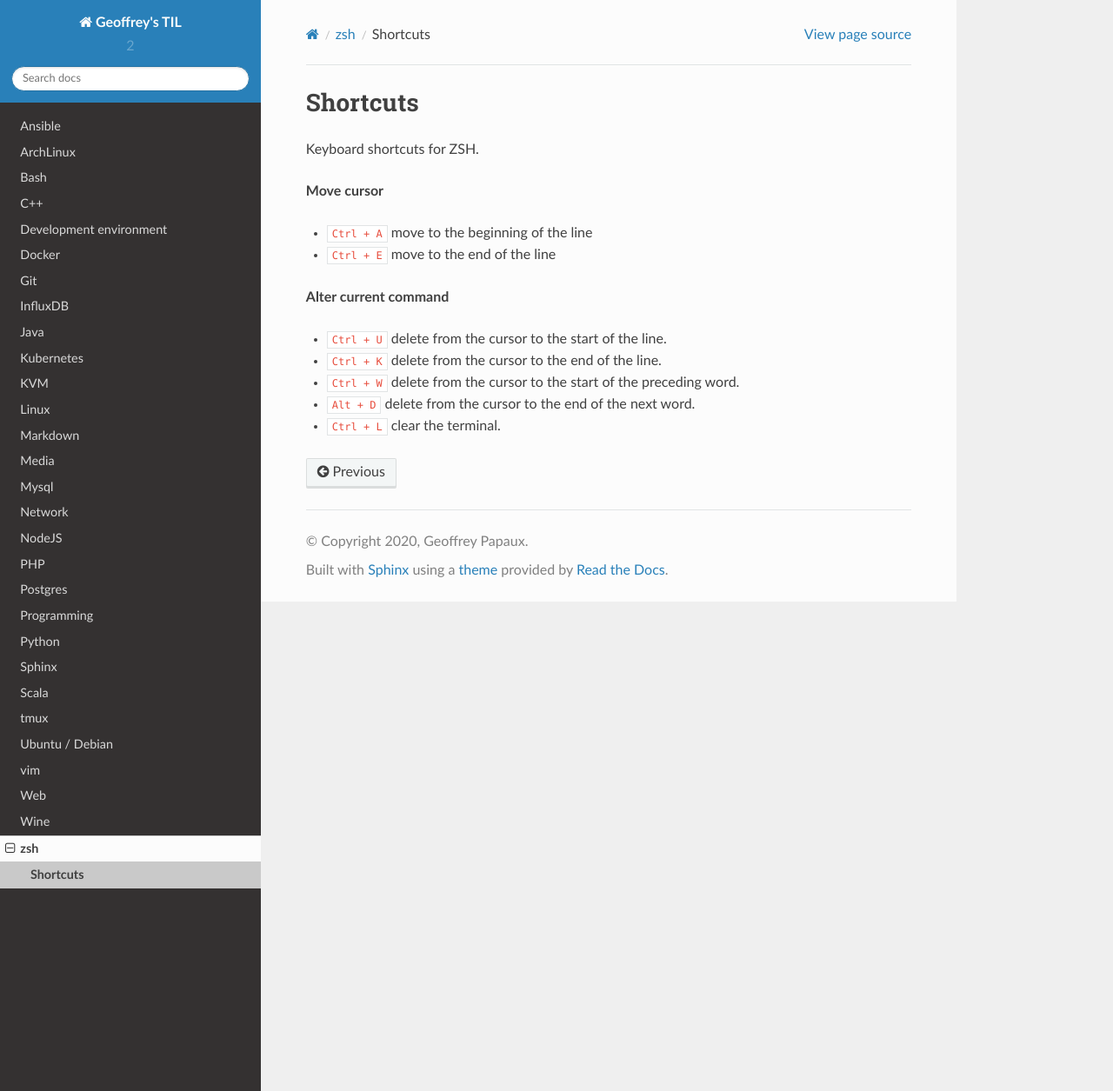
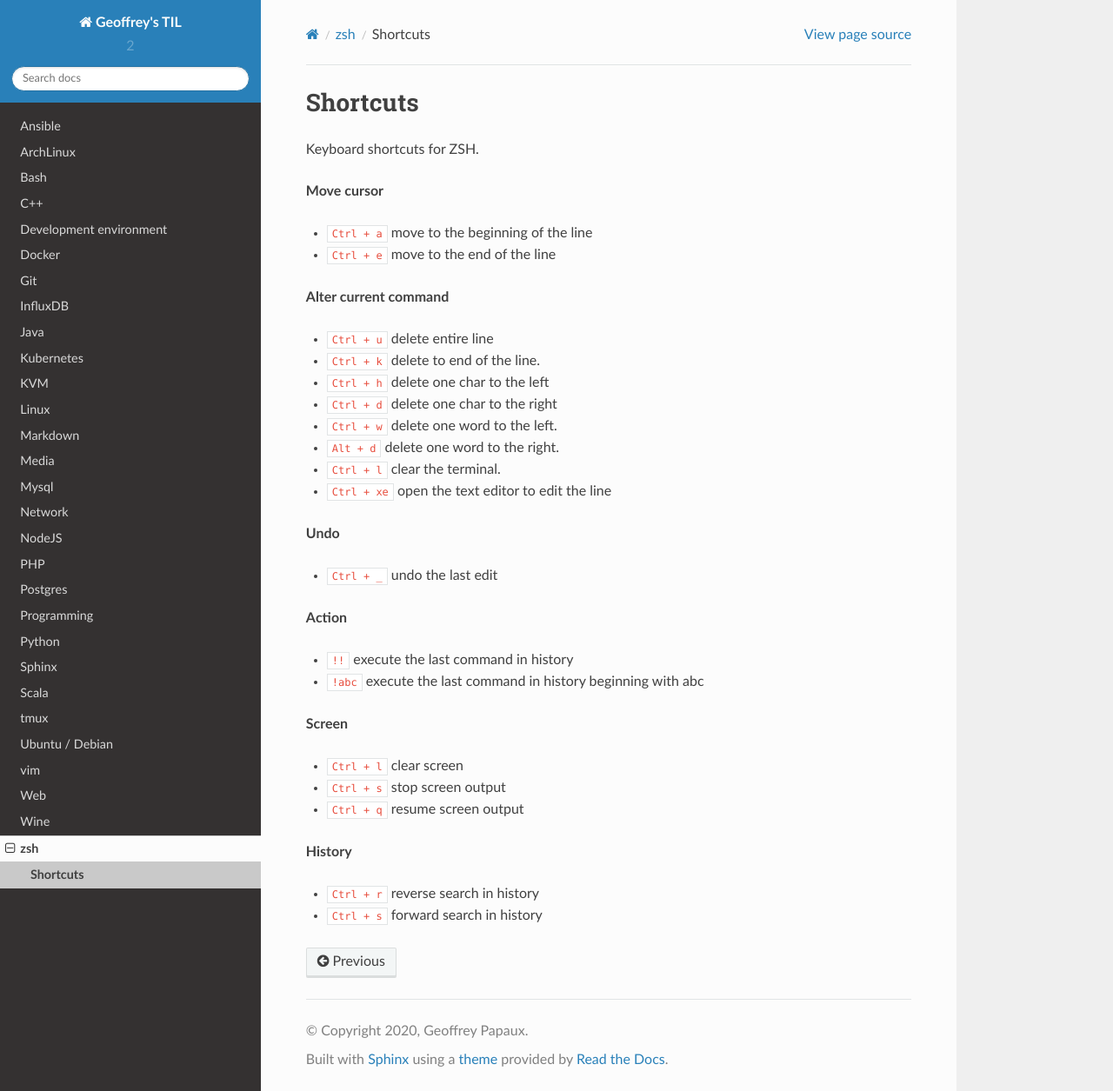
Before and after one commit to papaux/til, a Sphinx documentation site: the page built from source/zsh/shortcuts.rst, in a window 1280 px wide and 1255 px high. Shown: the whole window at 87% size. Built offline with Sphinx 7.4.7 and the Read the Docs theme 2.0.0, drawn with Linux system fonts in a browser that asks for light colours.

Commit message:
zsh: new keyboard shortcuts

```diff
--- a/source/zsh/shortcuts.rst
+++ b/source/zsh/shortcuts.rst
@@ -5,13 +5,36 @@ Keyboard shortcuts for ZSH.
 
 **Move cursor**
 
-- ``Ctrl + A`` move to the beginning of the line
-- ``Ctrl + E`` move to the end of the line
+- ``Ctrl + a`` move to the beginning of the line
+- ``Ctrl + e`` move to the end of the line
 
 **Alter current command**
 
-- ``Ctrl + U`` delete from the cursor to the start of the line.
-- ``Ctrl + K`` delete from the cursor to the end of the line.
-- ``Ctrl + W`` delete from the cursor to the start of the preceding word.
-- ``Alt + D`` delete from the cursor to the end of the next word.
-- ``Ctrl + L`` clear the terminal.
+- ``Ctrl + u`` delete entire line
+- ``Ctrl + k`` delete to end of the line.
+- ``Ctrl + h`` delete one char to the left
+- ``Ctrl + d`` delete one char to the right
+- ``Ctrl + w`` delete one word to the left.
+- ``Alt + d`` delete one word to the right.
+- ``Ctrl + l`` clear the terminal.
+- ``Ctrl + xe`` open the text editor to edit the line
+
+**Undo**
+
+- ``Ctrl + _`` undo the last edit
+
+**Action**
+
+- ``!!`` execute the last command in history
+- ``!abc`` execute the last command in history beginning with abc
+
+**Screen**
+
+- ``Ctrl + l`` clear screen
+- ``Ctrl + s`` stop screen output
+- ``Ctrl + q`` resume screen output
+
+**History**
+
+- ``Ctrl + r`` reverse search in history
+- ``Ctrl + s`` forward search in history
```
